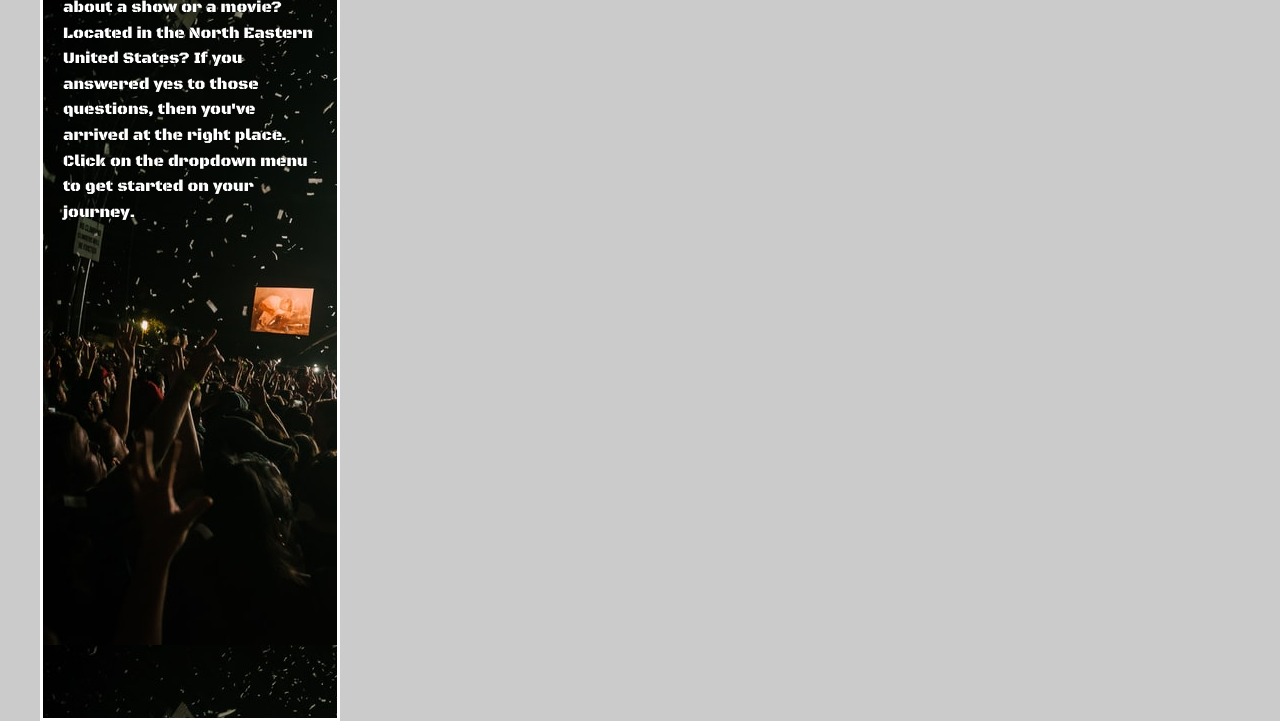
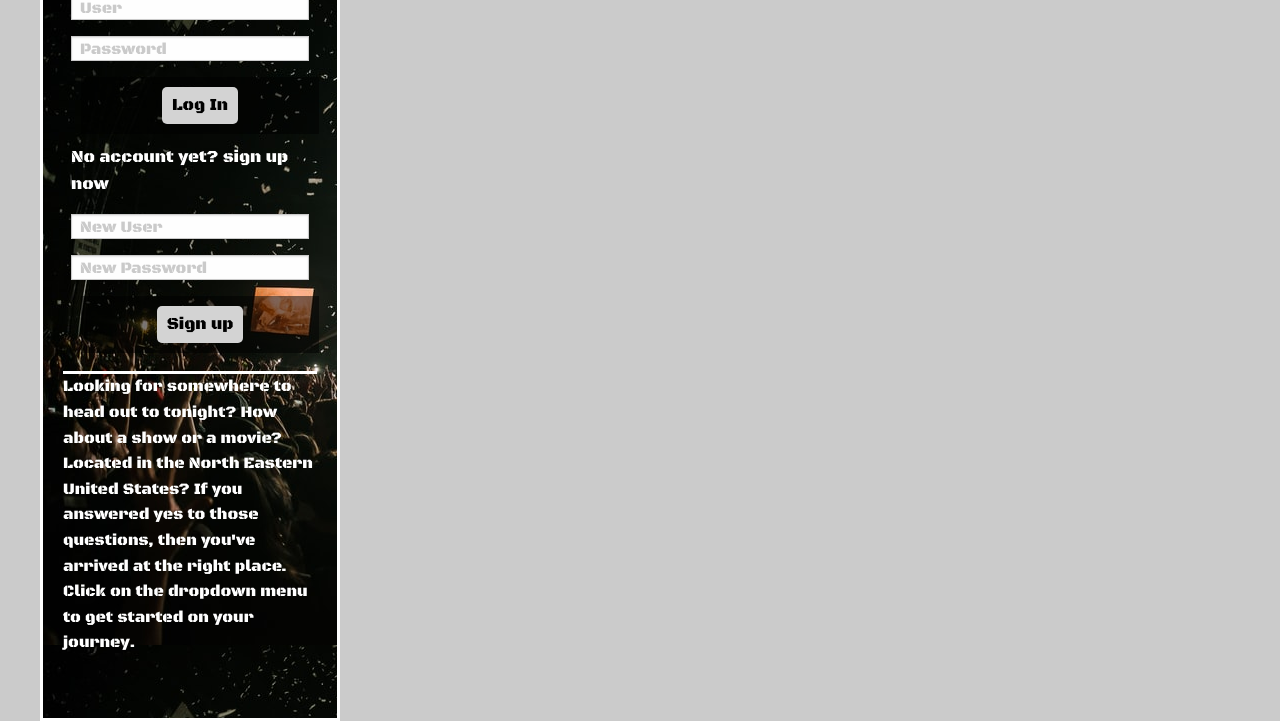
Before and after one commit to paulooliveira152012/groupProject2, a plain HTML site: page nae-events/index.html in a window 1280 px wide. Shown: the part 266-987 px from the top of the page. Drawn offline with nearby package versions, Linux system fonts and the light colour scheme.

Commit message:
adding login / sign up html and css

```diff
--- a/nae-events/assets/css/style.css
+++ b/nae-events/assets/css/style.css
@@ -105,3 +105,23 @@ li {
 .eventDate {
     font-size: 15px;
 }
+
+.user {
+    background-color: lightgray;
+    padding: 10px;
+    border-radius: 5px;
+}
+
+.user:hover {
+    background-color: white;
+    cursor: pointer;
+}
+
+.loginForm {
+    /* background-color: red; */
+    font-size: 17px;
+}
+
+.loginForm input {
+    height: 25px;
+}
--- a/nae-events/index.html
+++ b/nae-events/index.html
@@ -44,6 +44,26 @@
 
     <main class="row">
             <div class="column small-3" id="side-bar">
+
+                    <form class="loginForm">
+                        <p>log into my account</p>
+                        <label>
+                            <input type="text" name="keyword" placeholder="User">
+                            <input type="text" name="keyword" placeholder="Password">
+                          </label>
+                        <li><button class="user">Log In</button></li>
+                        <p>No account yet? sign up now</p>
+                        <label>
+
+                          </label>
+
+                        <label>
+                            <input type="text" name="newUserId" placeholder="New User">
+                            <input type="text" name="NewUserPassword" placeholder="New Password">
+                          </label>
+
+                          <li><button class="user">Sign up</button></li>
+                    </form>
                 <p>Looking for somewhere to head out to tonight? How about a show or a movie? Located in the North Eastern United States? If you answered yes to those questions, then you've arrived at the right place. Click on the dropdown menu to get started on your journey.</p>
             </div>
 
```
